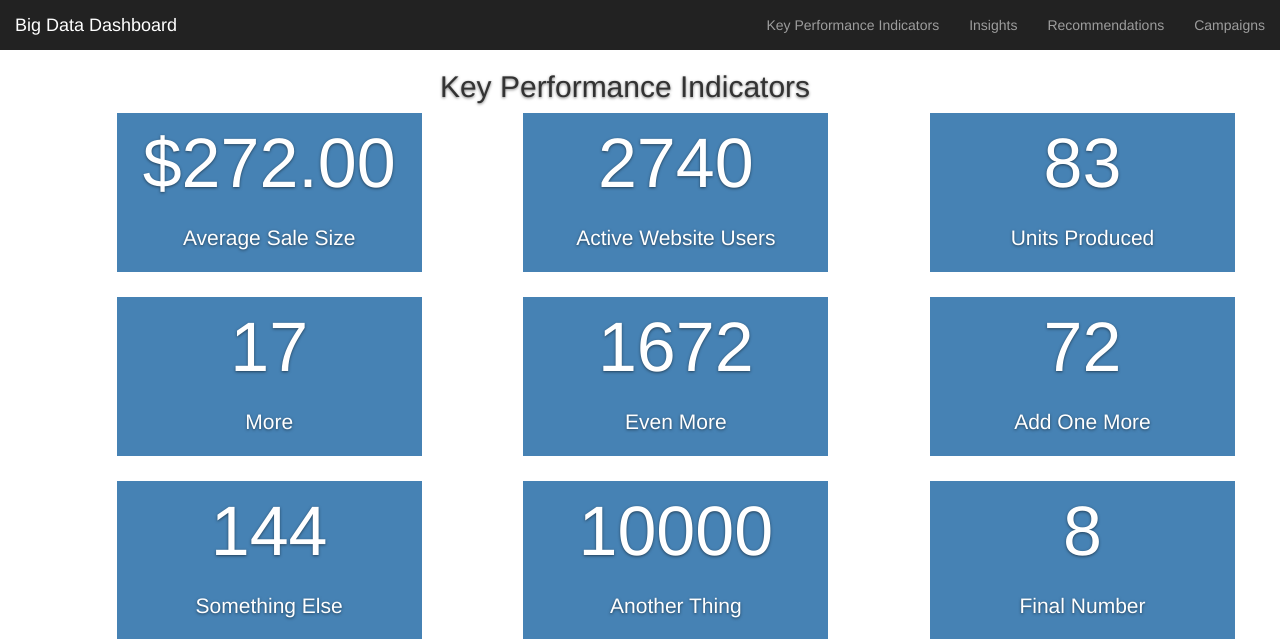
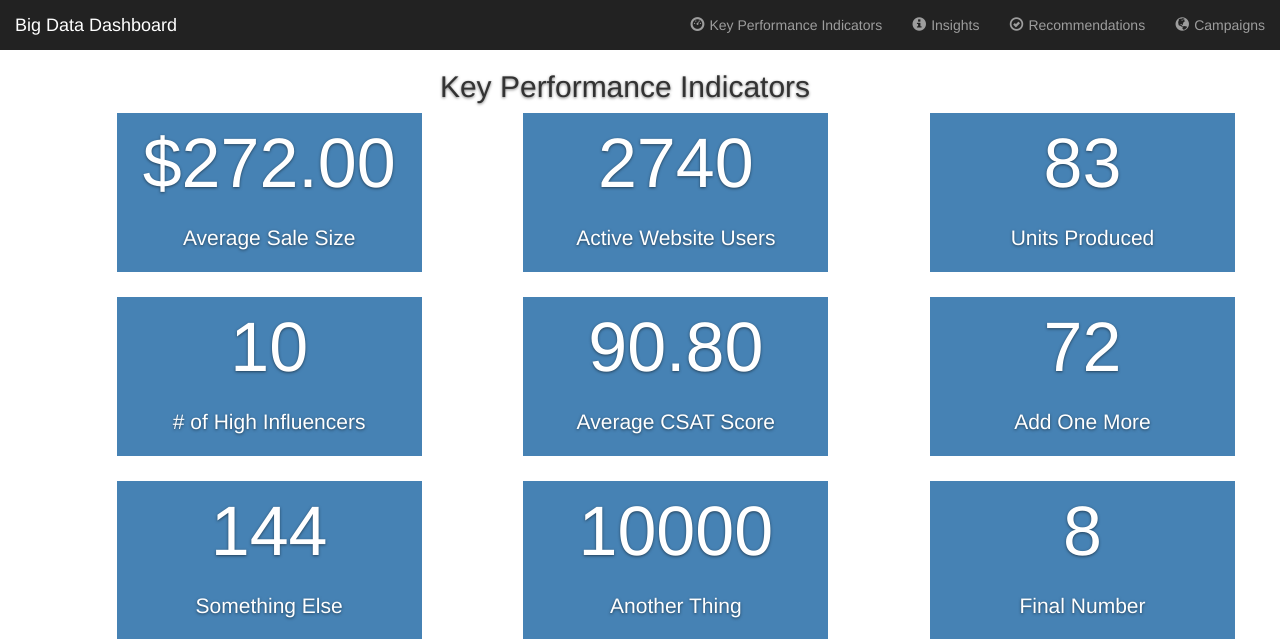
Before and after one commit to seethedata/Big-Data-Dashboard, a PHP site: page / in a window 1280 px wide. Shown: the top 639 px of the page. Run offline with PHP 8.4, Linux system fonts and the light colour scheme.

Commit message:
Added glyphs to navbar

```diff
--- a/css/dashboard.css
+++ b/css/dashboard.css
@@ -165,3 +165,8 @@ hr {
 	margin-left : auto;
 	margin-right : auto;
 }
+
+.nav-glyph {
+	color : #9d9d9d;
+	padding-right : 5px;
+}
--- a/index.html
+++ b/index.html
@@ -28,25 +28,39 @@
 	<script>
 		function getAvgSaleSize() {
 			/*return getRandomNumber(250 ,100).toLocaleString('en-US',{style : "currency",  currency : "USD", currencyDisplay : "symbol"});*/
-			return "$" + getRandomNumber(250 ,100) +".00";
+			return "$" + Math.round(getRandomNumber(250 ,100)) +".00";
 		}
 
 		function getActiveCustomerCount() {
-			return  getRandomNumber(2000 ,1000);
+			return  Math.round(getRandomNumber(2000 ,1000));
 		}
 
 		function getUnitsProduced() {
-			return getRandomNumber(82,10);
+			return Math.round(getRandomNumber(82,10));
 		}
 
+		function getCountHighInfluencers() {
+			return Math.round(getRandomNumber(10,1));
+		}
+		function getAvgCSAT() {
+			return getRandomNumber(90.2, 1).toPrecision(4);
+		}
 		function getRandomNumber(base, multiplier) {
-			return base + Math.round(Math.random()*multiplier);
+			return  base + (Math.random()*multiplier);
 		}
 
 		function updateKPIs() {
-			var kpiData=[["Average Sale Size",getAvgSaleSize()],["Active Website Users",getActiveCustomerCount()],["Units Produced",getUnitsProduced()],
-			["More",17],["Even More", 1672],["Add One More", 72],
-			["Something Else",144],["Another Thing",10000],["Final Number",8]]	;
+			var kpiData=[
+							["Average Sale Size",getAvgSaleSize()],
+							["Active Website Users",getActiveCustomerCount()],
+							["Units Produced",getUnitsProduced()],
+							["# of High Influencers",getCountHighInfluencers()],
+							["Average CSAT Score", getAvgCSAT()],
+							["Add One More", 72],
+							["Something Else",144],
+							["Another Thing",10000],
+							["Final Number",8]
+						];
 			var kpis=d3.select(".kpis").selectAll("div").data(kpiData);
 			kpis.exit().remove();
 			kpis.enter()
@@ -224,10 +238,11 @@
         </div>
         <div id="navbar" class="navbar-collapse collapse">
           <ul class="nav navbar-nav navbar-right">
-            <li><a onClick="$.scrollTo('#top',800);">Key Performance Indicators</a></li>
-            <li><a onClick="$.scrollTo('#insightTarget',800);">Insights</a></li>
-            <li><a onClick="$.scrollTo('#recommendationTarget',800);">Recommendations</a></li>
-            <li><a onClick="$.scrollTo('#campaignTarget',800);">Campaigns</a></li>
+            <li><a onClick="$.scrollTo('#top',800);"><span class="glyphicon glyphicon glyphicon-dashboard nav-glyph" aria-hidden="true"></span>Key Performance Indicators</a></li>
+            <li><a onClick="$.scrollTo('#insightTarget',800);"><span class="glyphicon glyphicon glyphicon-info-sign nav-glyph" aria-hidden="true"></span>Insights</a></li>
+            <li><a onClick="$.scrollTo('#recommendationTarget',800);"><span class="glyphicon glyphicon-ok-circle nav-glyph" aria-hidden="true"></span>Recommendations</a></li>
+            <li><a onClick="$.scrollTo('#campaignTarget',800);"><span class="glyphicon glyphicon glyphicon-globe nav-glyph" aria-hidden="true"></span>Campaigns</a></li>
+
           </ul>
         </div>
       </div>
```
